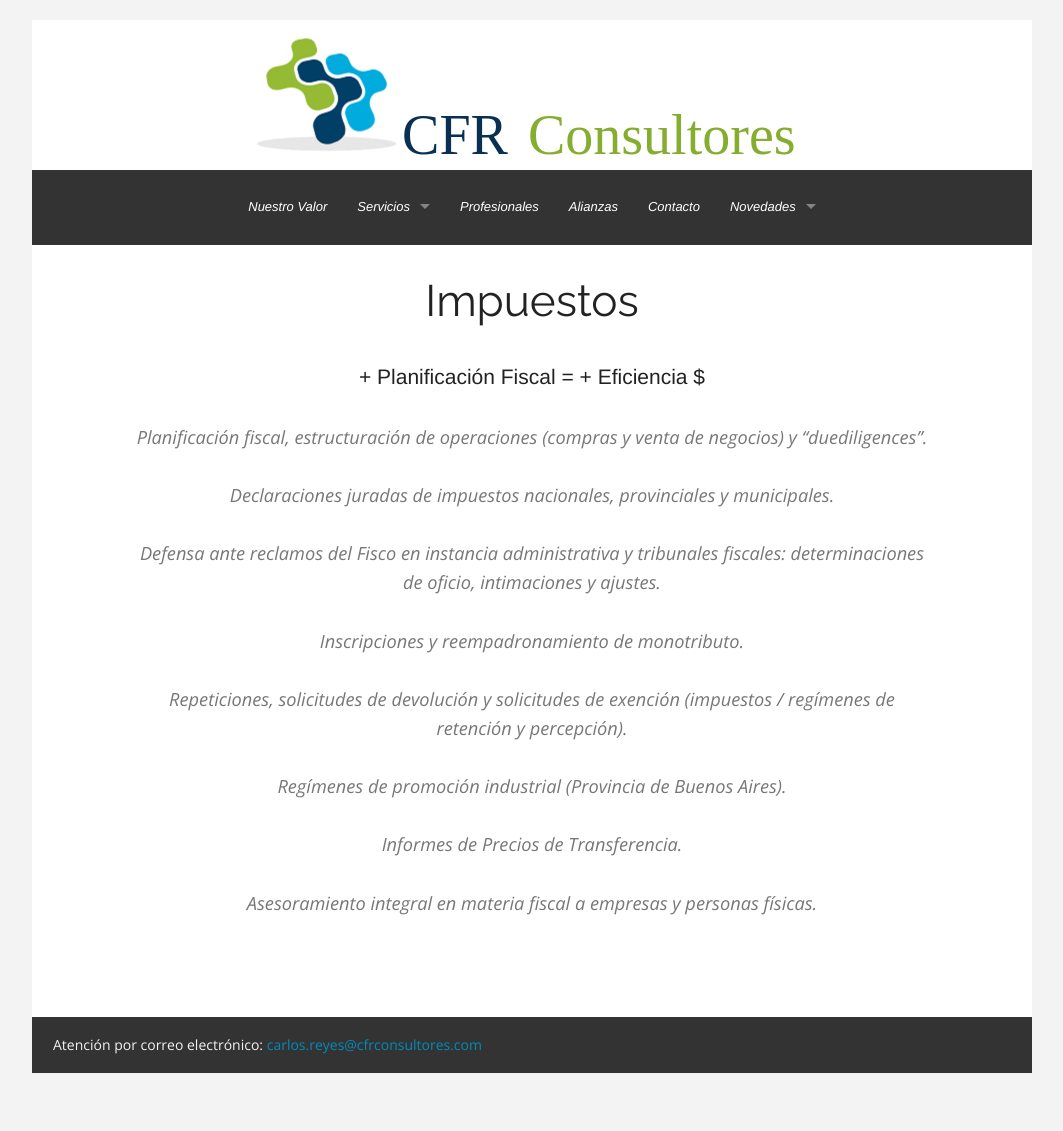
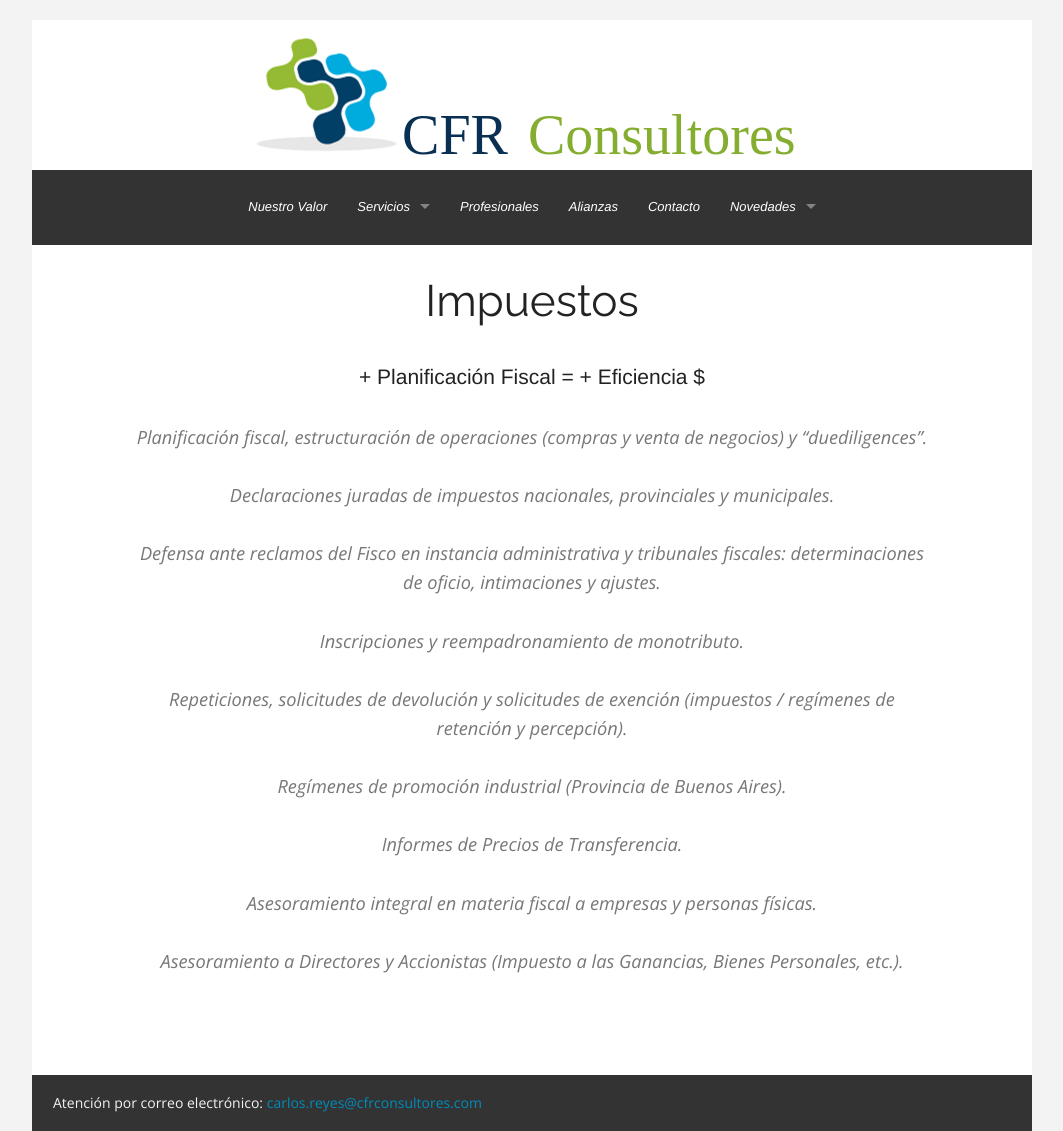
Before and after one commit to cfrconsultores/cfrconsultores.github.io, a Jekyll site: the page built from servicios/impuestos/index.md, in a window 1280 px wide. Shown: the whole page, without its empty margins (108-1171 px from the left). Built offline with Jekyll 4.4.1, drawn with Linux system fonts in a browser that asks for light colours; some web fonts are replaced; before the commit the page ends 1073 px from its top, so only the background shows below that; some of the changed lines change nothing that is shown.

Commit message:
mail Carlos 28 de mayo. Agregar item de asesoramiento.

```diff
--- a/servicios/impuestos/index.md
+++ b/servicios/impuestos/index.md
@@ -1,7 +1,8 @@
 ---
 layout: default
-title: Impuestos - CFR
+title: "Impuestos - CFR"
 id: impuestos
+published: true
 ---
 
 # Impuestos
@@ -24,3 +25,5 @@ Regímenes de promoción industrial (Provincia de Buenos Aires).
 Informes de Precios de Transferencia.
 
 Asesoramiento integral en materia fiscal a empresas y personas físicas.
+
+Asesoramiento a Directores y Accionistas (Impuesto a las Ganancias, Bienes Personales, etc.).
```
